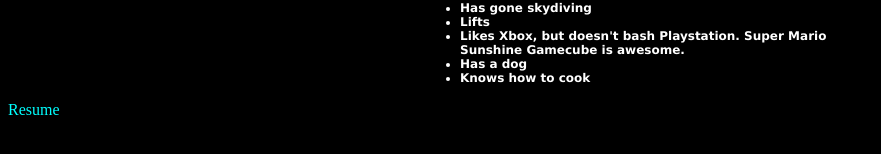
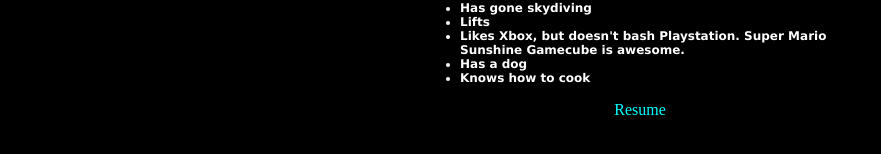
Before and after one commit to NathanNandagopal/About-Me-Project, a plain HTML site: page index.html in a window 1280 px wide. Shown: the part 438-592 px from the top of the page, without its empty margins (0-881 px from the left). Drawn offline with Linux system fonts and the light colour scheme.

Commit message:
resume link

```diff
--- a/index.html
+++ b/index.html
@@ -23,6 +23,6 @@
 			<li>Has a dog</li>
 			<li>Knows how to cook</li>
 		</ul>
-		<a href="resume.html" class="resume_link">Resume</a>
+		<p><a href="resume.html">Resume</a></p>
 	</body>
 </html>
--- a/stylesheet.css
+++ b/stylesheet.css
@@ -33,10 +33,12 @@ h1 {
     width: 400px
 }
 
-.resume_link {
-	margin-left: auto;
-	margin-right: auto;
+p {
+	text-align:center;
+
+}
+
+a {
 	text-decoration: none;
 	color:cyan;
-
 }
```
